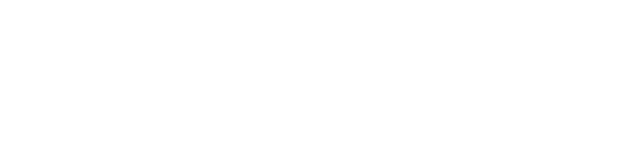
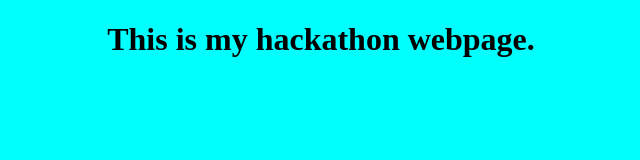
Before and after one commit to Dhanasri92/167_IT-Warriors, a plain HTML site: page index.html in a window 1280 px wide. Shown: the whole page, without its empty margins (319-959 px from the left). Drawn offline with Linux system fonts and the light colour scheme.

```diff
--- a/index.html
+++ b/index.html
@@ -4,8 +4,9 @@
     <meta charset="UTF-8">
     <meta name="viewport" content="width=device-width, initial-scale=1.0">
     <title>Document</title>
+    <link rel="stylesheet" href="style.css">
 </head>
 <body>
-
+    <h1> This is my hackathon webpage.</h1>
 </body>
 </html>
--- /dev/null
+++ b/style.css
@@ -0,0 +1,8 @@
+h1{
+display: flex;
+align-items: center;
+justify-content: center;
+}
+body{
+    background-color: aqua;
+}
```
Also changed, not shown: Java project code..txt (added).
